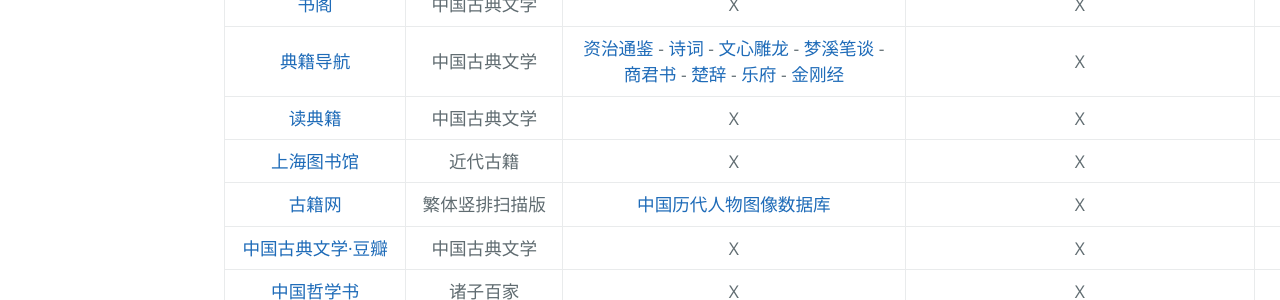
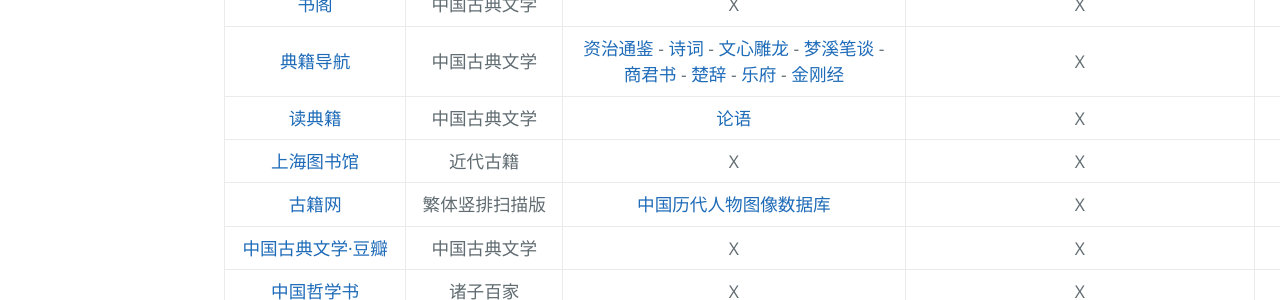
Before and after one commit to AmbroseRen/test, a Jekyll site: the page built from Library/BookSearch.md, in a window 1280 px wide and 900 px high, scrolled down 1737 px. Shown: the part 154-454 px from the top of the window. Built offline with Jekyll 4.4.1, drawn with Linux system fonts in a browser that asks for light colours; our own code applies the rules of GitHub Pages for plain Markdown files; the repository's description, which GitHub fills in, is left out.

Commit message:
Update BookSearch.md

```diff
--- a/Library/BookSearch.md
+++ b/Library/BookSearch.md
@@ -45,7 +45,7 @@
 | [Kindle Push](https://book.einverne.info/) | 传记文学 | X | X | X |
 | [书阁](https://new.shuge.org/collections/) | 中国古典文学 | X | X | X |
 | [典籍导航](https://www.2345daohang.com/) | 中国古典文学 | [资治通鉴](https://www.2345daohang.com/dianji/63279/) - [诗词](https://www.2345daohang.com/shici/list.htm) - [文心雕龙](https://www.2345daohang.com/dianji/63314/) - [梦溪笔谈](https://www.2345daohang.com/dianji/63285/) - [商君书](https://www.2345daohang.com/dianji/63313/) - [楚辞](https://www.2345daohang.com/shici/list_1_t_918.htm) - [乐府](https://www.2345daohang.com/shici/list_1_t_469.htm) - [金刚经](https://www.2345daohang.com/dianji/63334/) | X | X |
-| [读典籍](https://web.dudianji.com/#/book-index) | 中国古典文学 | X | X | X |
+| [读典籍](https://web.dudianji.com/#/book-index) | 中国古典文学 | [论语](https://web.dudianji.com/#/book/lunyu) | X | X |
 | [上海图书馆](http://wrd2016.library.sh.cn/) | 近代古籍 | X | X | X |
 | [古籍网](http://www.bookinlife.net/) | 繁体竖排扫描版 | [中国历代人物图像数据库](http://diglweb.zjlib.cn:8081/zjtsg/mingren/index.htm) | X | X |
 | [中国古典文学·豆瓣](https://tushu.docin.com/) | 中国古典文学 | X | X | X |
```
